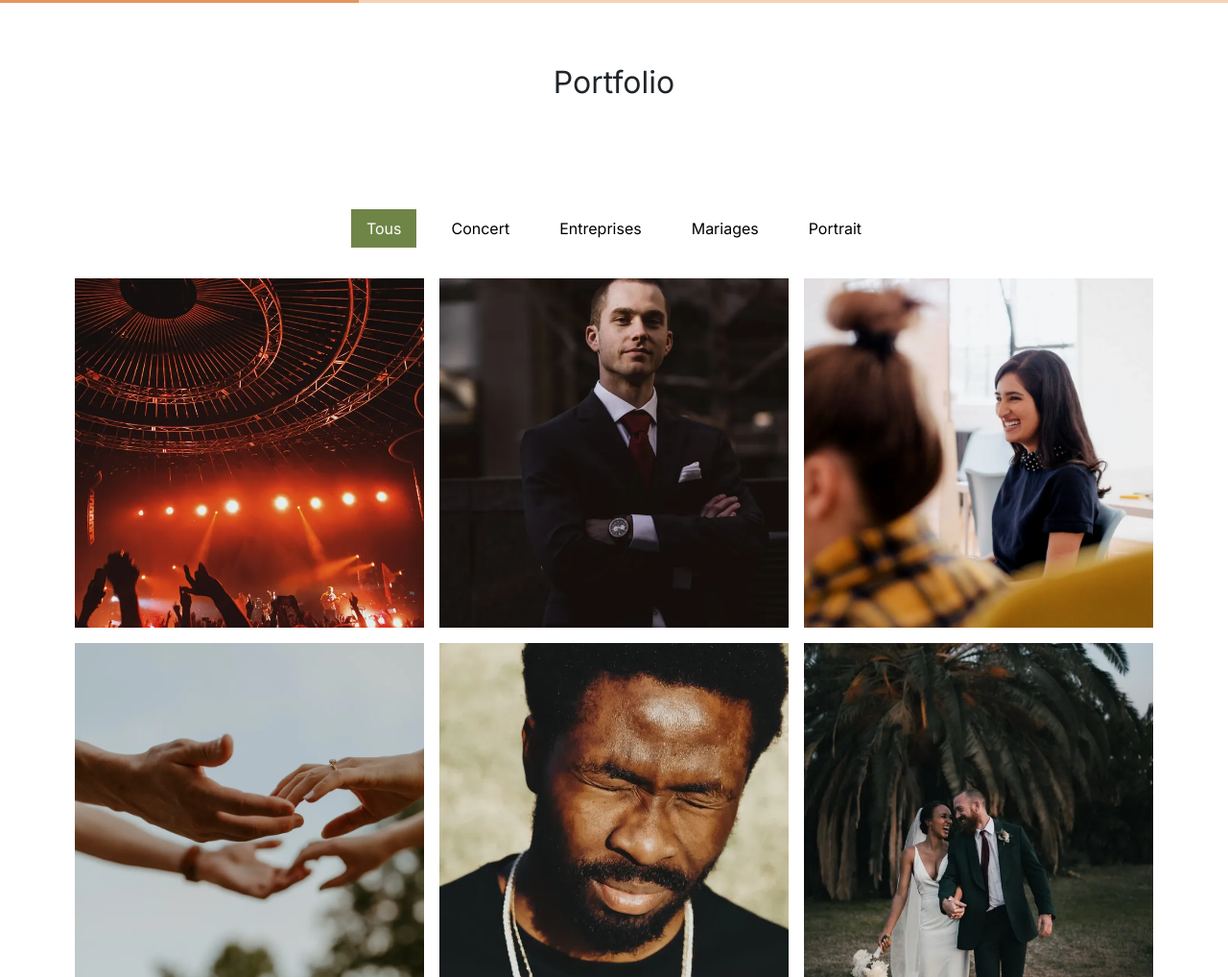
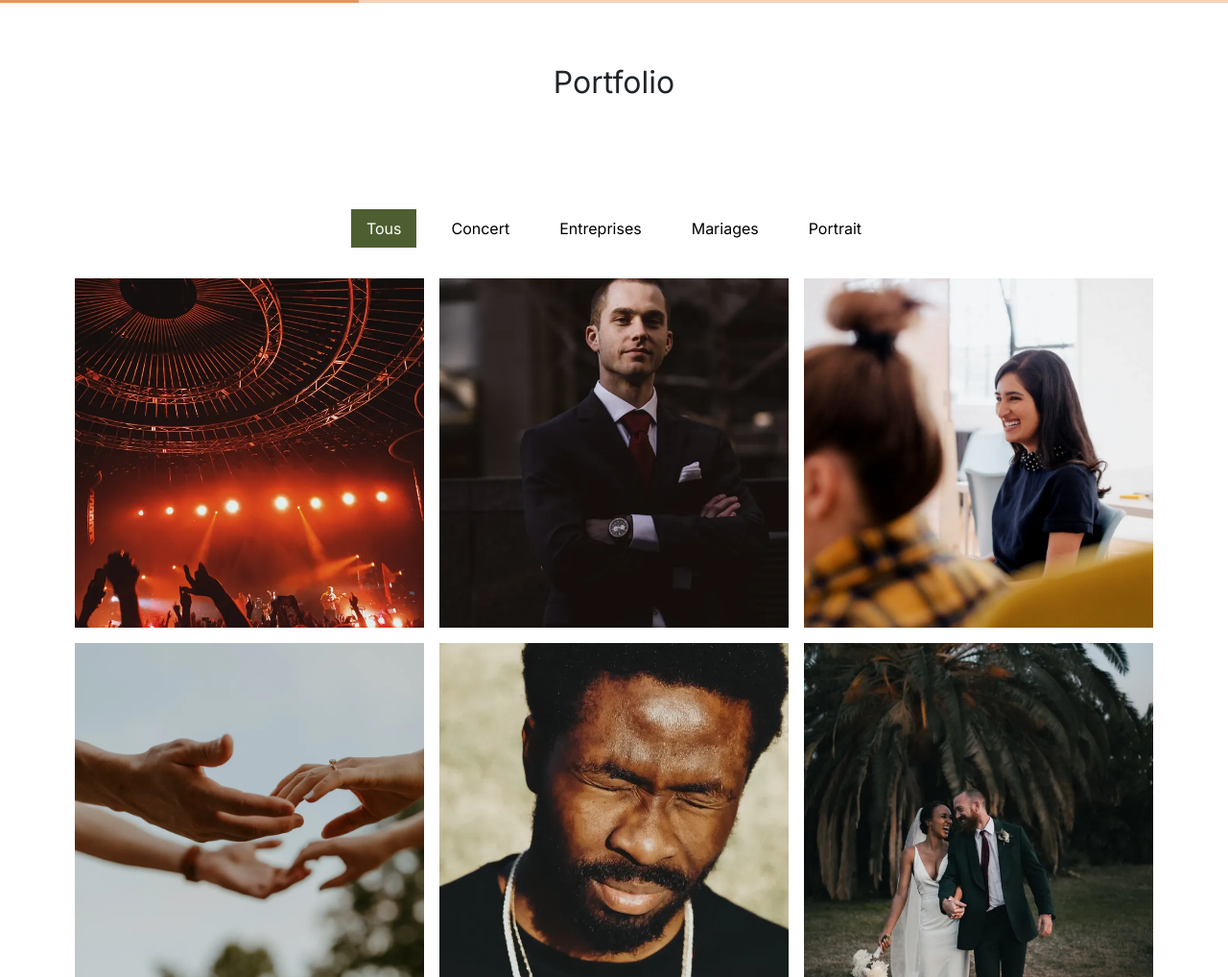
Before and after one commit to AlexFuand/P5-NinaCarducci, a website: page index.html in a window 1280 px wide. Shown: the part 1256-2274 px from the top of the page at 96% size. Drawn offline with nearby package versions, Linux system fonts and the light colour scheme.

Commit message:
Accessibility

```diff
--- a/assets/style.css
+++ b/assets/style.css
@@ -102,7 +102,7 @@ body {
 }
 .nav-pills .nav-link.active, .nav-pills .show > .nav-link {
 	color: #fff;
-	background-color: #6f8547;
+	background-color: #4D5F30;
 	border-radius:0 ;
 }
 .nav-pills .nav-link {
```
